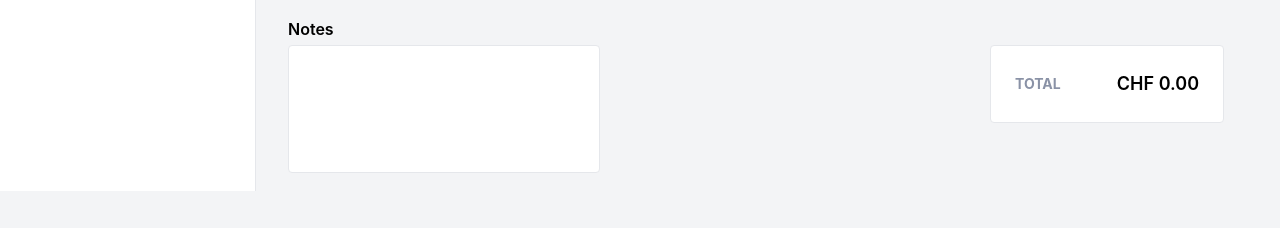
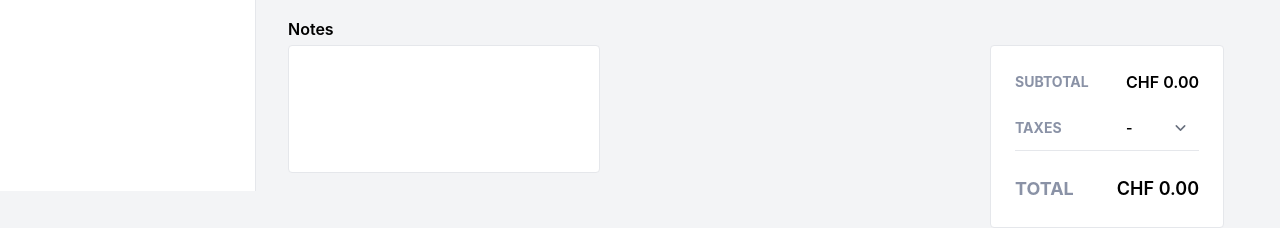
Before and after one commit to maxisusi/nvs, a Next.js app in the folder client/: page /invoice/create in a window 1280 px wide. Shown: the part 673-901 px from the top of the page. Before the commit the page ends 852 px from the top, so only its background shows below. Built offline with nearby package versions, Linux system fonts and the light colour scheme; no server answers.

Commit message:
User can add taxes

```diff
--- a/client/components/CreateInvoiceForm/CreateInvoiceForm.tsx
+++ b/client/components/CreateInvoiceForm/CreateInvoiceForm.tsx
@@ -78,8 +78,10 @@ const CreateInvoiceForm = () => {
   const [invoiceDate, setInvoiceDate] = useState<Date | null>(null);
   const [state, dispatch] = useReducer(reducer, initialTableValues);
   const [invoiceTotal, setInvoiceTotal] = useState<number | null>(null);
+  const [invoiceSubTotal, setInvoiceSubTotal] = useState<number | null>(null);
   const [invoiceTerms, setInvoiceTerms] = useState<any>(null);
 
+  const [invoiceTax, setInvoiceTaxt] = useState<any>(null);
   const [dueDate, setDudeDate] = useState<any>(null);
   const [invoiceNotes, setInvoiceNotes] = useState<any>('');
   const [customerSelected, setCustomerSelected] = useState<any>();
@@ -90,36 +92,6 @@ const CreateInvoiceForm = () => {
   const handleFormSubmit = async (customerSelected: any) => {
     if (customerSelected.length === 0 || !invoiceDate || !invoiceTerms)
       return alert('Missing input');
-
-    // {
-    //   "createInvoiceInput": {
-    //     "entryList": [
-    //       {
-
-    //         "description": "niq ta mere",
-    //         "quantity": 1,
-    //         "rate": 30,
-    //         "total": 30
-    //       },
-    //       {
-
-    //         "description": "niq ta pair",
-    //         "quantity": 1,
-    //         "rate": 30,
-    //         "total": 30
-    //       }
-    //     ],
-    //     "date": "2022-06-13T19:57:22.285Z",
-    //     "dueDate": "2022-11-10T08:09:08.153Z",
-    //     "status": "draft",
-    //     "terms": "NET_21",
-    //     "taxes": 0,
-    //     "total": 60,
-    //     "customerId": "ba29849b-93ad-46c3-bd65-d1e98996804c",
-    //     "companyId": "d1bc67e1-190a-44c4-a4e7-287f574955c2",
-    //     "remarks": "test1"
-    //   }
-    // }
 
     const trimmedData = state.itemData.map((item: any) => {
       console.log(item);
@@ -140,7 +112,7 @@ const CreateInvoiceForm = () => {
       terms: 'NET_21',
       status: 'draft',
       entryList: trimmedData,
-      taxes: 0,
+      taxes: parseFloat(invoiceTax).toFixed(2),
       total: invoiceTotal,
       remarks: invoiceNotes,
     };
@@ -184,8 +156,11 @@ const CreateInvoiceForm = () => {
       .map((item: any) => item.amount)
       .reduce((acc: any, value: any) => acc + value);
 
-    setInvoiceTotal(total);
-  }, [state]);
+    setInvoiceSubTotal(total);
+
+    const totalWithTax = total * (invoiceTax / 100) + total;
+    setInvoiceTotal(totalWithTax);
+  }, [state, invoiceTax]);
 
   return (
     <div>
@@ -306,8 +281,29 @@ const CreateInvoiceForm = () => {
         </div>
 
         <div className='col-start-10 col-span-full bg-white border p-6 rounded '>
-          <div className='flex justify-between items-center '>
+          <div className='flex justify-between items-center mb-6'>
             <h3 className='uppercase font-bold text-skin-gray text-sm'>
+              Subtotal
+            </h3>
+            <h3 className='text-md font-semibold'>
+              <span>CHF </span>
+              {invoiceSubTotal?.toFixed(2)}
+            </h3>
+          </div>
+          <div className='flex justify-between items-center mb-3'>
+            <h3 className='uppercase font-bold text-skin-gray text-sm'>
+              Taxes
+            </h3>
+            <select
+              onChange={(e) => setInvoiceTaxt(e.target.value)}
+              className='text-sm font-semibold border-none py-0 '>
+              <option value={0.0}>-</option>
+              <option value={7.7}>7.7%</option>
+            </select>
+          </div>
+          <hr />
+          <div className='flex justify-between items-center mt-6'>
+            <h3 className='uppercase font-bold text-skin-gray text-lg'>
               Total
             </h3>
             <h3 className='text-lg font-semibold'>
```
